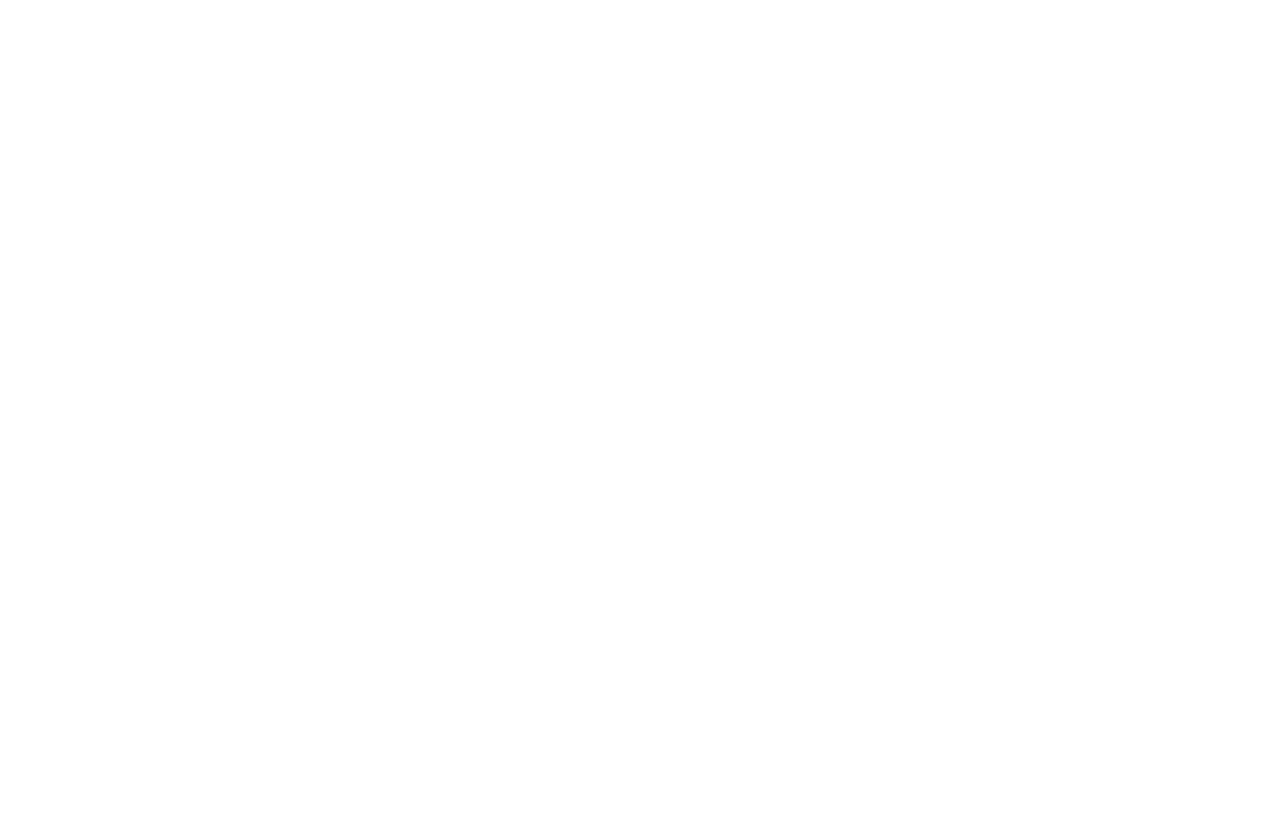
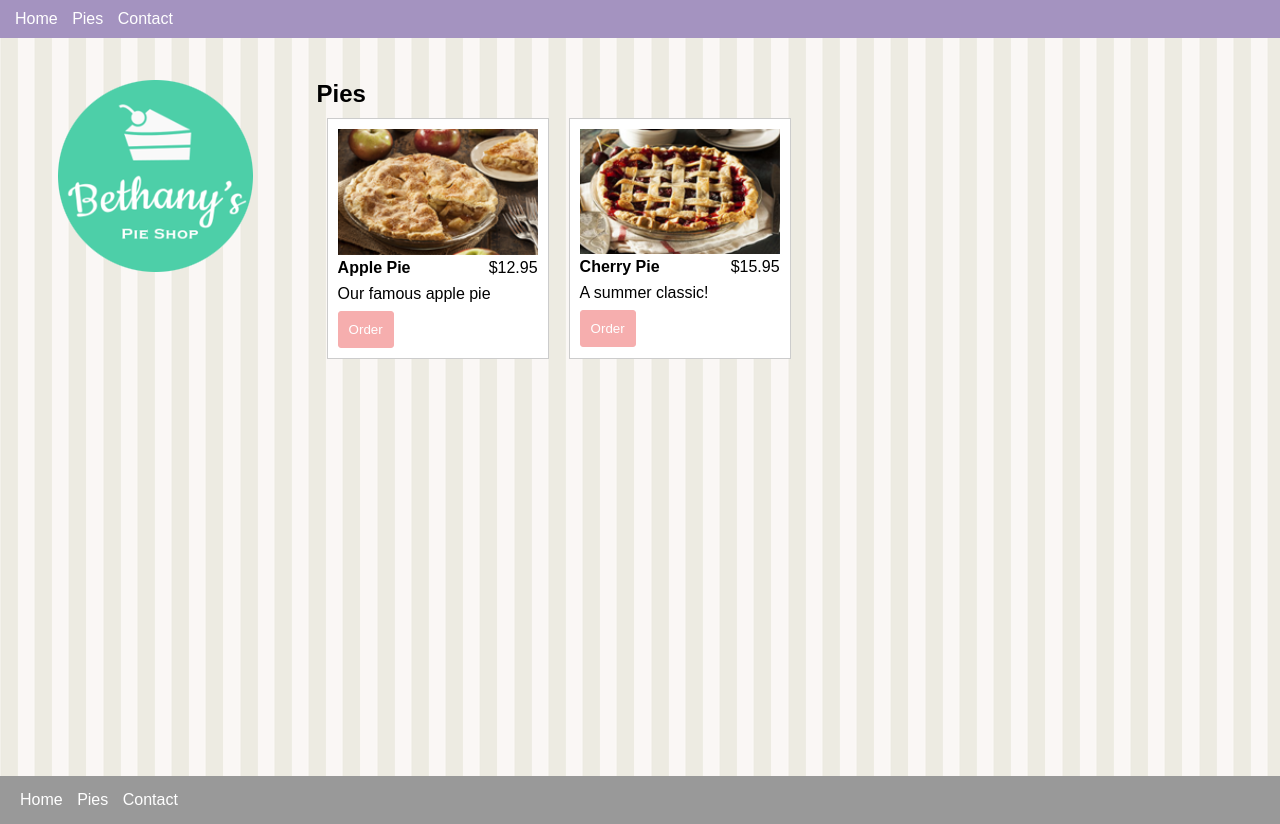
Before and after one commit to SirSeanSean/HTML_CSS_Journey, a plain HTML site: page pies.html in a window 1280 px wide. Before the commit the page ends 800 px from the top, so only its background shows below. Drawn offline with Linux system fonts and the light colour scheme.

Commit message:
First Sample Template

```diff
--- a/contact.html
+++ b/contact.html
@@ -0,0 +1,43 @@
+<!DOCTYPE html>
+<html lang="en">
+<head>
+    <link rel="stylesheet" href="site.css" type="text/css">
+    <meta charset="UTF-8">
+    <meta http-equiv="X-UA-Compatible" content="IE=edge">
+    <meta name="viewport" content="width=device-width, initial-scale=1.0">
+    <title>Contact | Bethany's Pie Shop</title>
+    <style>
+    </style>
+</head>
+<body>
+    <header>
+        <nav>
+            <ul>
+                <li><a href="/">Home</a></li>
+                <li><a href="pies.html">Pies</a></li>
+                <li><a href="contact.html">Contact</a></li>
+            </ul>
+        </nav>
+    </header>
+    <main>
+        <aside><img src="images/logo.png" alt="Bethany's Pie Shop"></aside>
+        <article>
+            <h1>Contact</h1>
+            <p>We are always glad to hear from you!</p>
+            <p>
+                <a href="mailto:SirSeanSean@Gmail.com?subject=This%20is%20my%20subject"> Email us</a>
+                 and let us know how we can help make your order special.
+            </p>
+        </article>
+    </main>
+    <footer>
+        <nav>
+            <ul>
+                <li><a href="/">Home</a></li>
+                <li><a href="pies.html">Pies</a></li>
+                <li><a href="contact.html">Contact</a></li>
+            </ul>
+        </nav>
+    </footer>
+</body>
+</html>
--- a/pies.html
+++ b/pies.html
@@ -0,0 +1,57 @@
+<!DOCTYPE html>
+<html lang="en">
+<head>
+    <link rel="stylesheet" href="site.css" type="text/css">
+    <meta charset="UTF-8">
+    <meta http-equiv="X-UA-Compatible" content="IE=edge">
+    <meta name="viewport" content="width=device-width, initial-scale=1.0">
+    <title>Pies | Bethany's Pie Shop</title>
+    <style></style>
+</head>
+<body>
+    <header>
+        <nav>
+            <ul>
+                <li><a href="/">Home</a></li>
+                <li><a href="pies.html">Pies</a></li>
+                <li><a href="contact.html">Contact</a></li>
+            </ul>
+        </nav>
+    </header>
+    <main>
+        <aside><img src="images/logo.png" alt="Bethany's Pie Shop"></aside>
+        <article>
+            <h1>Pies</h1>
+            <section class="columns-desktop">
+                <div class="pie">
+                    <img src="images/apple-pie.png" alt="Apple Pie">
+                    <div class="columns">
+                        <div class="title">Apple Pie</div>
+                        <div class="price">$12.95</div>
+                    </div>
+                    <p class="desc">Our famous apple pie</p>
+                    <button data-order="apple-pie">Order</button>
+                </div>
+                <div class="pie">
+                    <img src="images/cherry-pie.png" alt="Cherry Pie">
+                    <div class="columns">
+                        <div class="title">Cherry Pie</div>
+                        <div class="price">$15.95</div>
+                    </div>
+                    <p class="desc">A summer classic!</p>
+                    <button data-order="cherry-pie">Order</button>
+                </div>
+            </section>
+        </article>
+    </main>
+    <footer>
+        <nav>
+            <ul>
+                <li><a href="/">Home</a></li>
+                <li><a href="pies.html">Pies</a></li>
+                <li><a href="contact.html">Contact</a></li>
+            </ul>
+        </nav>
+    </footer>
+</body>
+</html>
--- a/site.css
+++ b/site.css
@@ -0,0 +1,124 @@
+* {
+    margin: 0;
+}
+
+html, body {
+    height: 100%;
+}
+
+body {
+    font-family: Arial, Helvetica, sans-serif;
+    background-color: #999;
+}
+
+p {
+    margin: 0.5em 0 0.5em 0;
+}
+
+header {
+    display: block;
+    position: fixed;
+    top: 0;
+    left: 0;
+    width: 100%;
+    background-color: #a493c0;
+    padding: 10px;
+}
+
+nav a:visited,
+nav a:link {
+    color: #fff;
+    text-decoration: none;
+}
+
+nav > ul {
+    display: inline;
+    padding: 0;
+}
+
+nav > ul > li {
+    display: inline-block;
+    list-style: none;
+    margin: 0 5px 0 5px;
+}
+
+main {
+    display: block;
+    background-image: url("images/background.png");
+    padding-top: 3em;
+    padding-bottom: 3em;
+    min-height: 85%;
+}
+
+footer {
+    padding: 15px;
+}
+
+aside,
+article {
+    padding: 2em;
+}
+
+aside {
+    text-align: center;
+}
+
+article {
+    width: 75%;
+}
+
+.columns {
+    display: flex;
+}
+
+@media only screen and (min-width: 768px) {
+    main {
+        display: flex;
+    }
+
+    aside {
+        margin-left: 2%;
+    }
+
+    .columns-desktop {
+        display: flex;
+    }
+}
+
+/* Pies */
+
+.pie {
+    width: 200px;
+    padding: 10px;
+    margin: 10px;
+    background-color: #fff;
+    border: solid 1px #ccc;
+}
+
+.pie img {
+    width: 100%;
+}
+
+.pie .title {
+    font-weight: bold;
+}
+
+.pie .columns {
+    width: 100;
+}
+
+.pie .price {
+    text-align: right;
+}
+
+.pie .columns div {
+    width: 50%;
+}
+
+.pie button {
+    background-color: #f6aeae;
+    padding: 10px;
+    border: solid 1px #f6aeae;
+    border-radius: 3px;
+    color: #fff;
+}
```
Also changed, not shown: index.html (+51 -29 lines).
